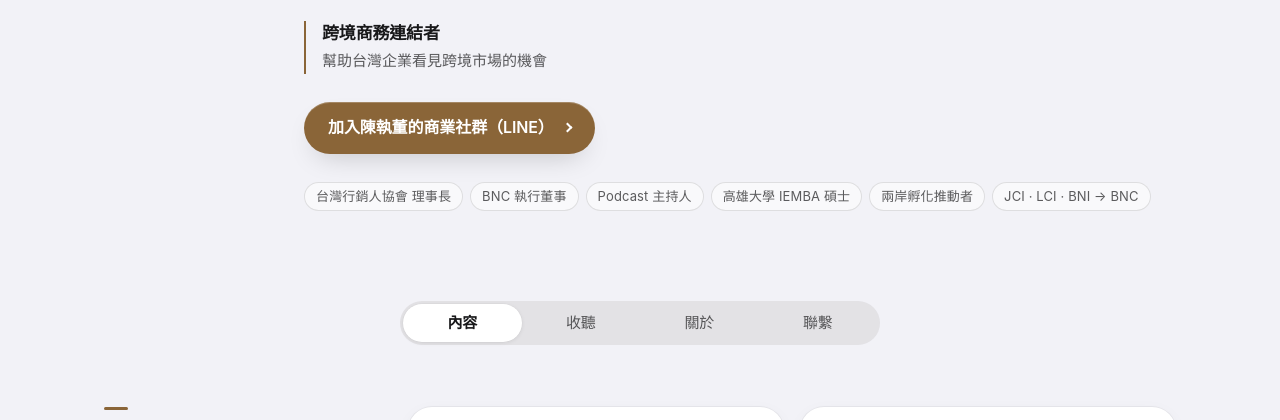
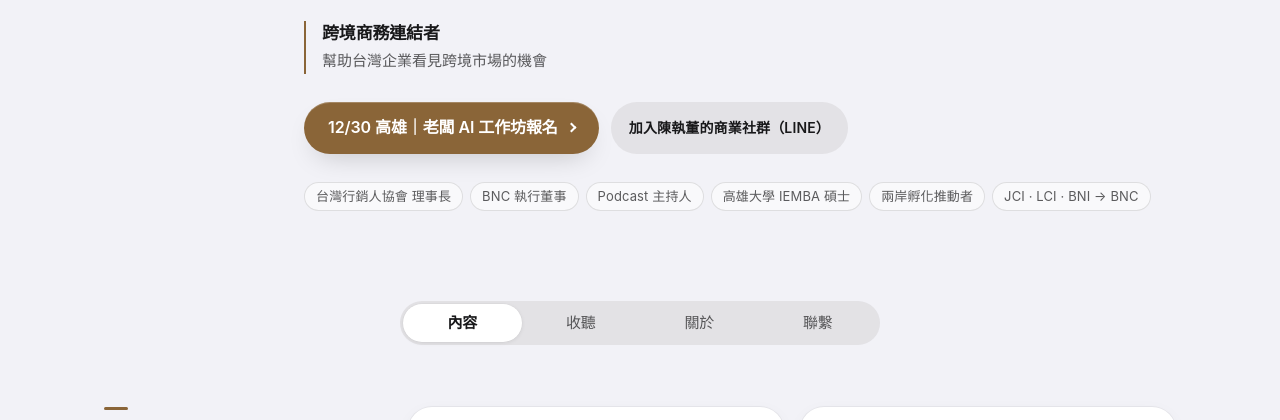
Before and after one commit to edjumptw/me, a plain HTML site: page index.html in a window 1280 px wide. Shown: the part 301-721 px from the top of the page. Drawn offline with Linux system fonts and the light colour scheme.

Commit message:
首頁加 12/30 老闆 AI 工作坊報名按鈕
Co-Authored-By: Claude Opus 5.5 <noreply@anthropic.com>

```diff
--- a/index.html
+++ b/index.html
@@ -296,7 +296,7 @@ img{display:block;max-width:100%}
 @media (hover:hover){.btn.wecom:hover{background:#0756BA}}
 .btn.ghost{background:var(--fill);color:var(--ink);box-shadow:none}
 @media (hover:hover){.btn.ghost:hover{background:var(--line)}}
-.cta-entry{display:flex}
+.cta-entry{display:flex;flex-wrap:wrap;gap:.75rem}
 .hero .cta-entry{margin-top:1.75rem}
 .btn.btn-prominent{
   width:100%;max-width:23.5rem;min-width:0;min-height:3.25rem;padding:.875rem 1.5rem;
@@ -440,7 +440,8 @@ img{display:block;max-width:100%}
   </div>
 
   <div class="cta-entry">
-    <a class="btn btn-prominent press" href="https://line.me/ti/g2/7qQim1WtxNfE2pEp_WWH5THJNdgmu-qiC3qByg" target="_blank" rel="noopener"><span class="zh">加入陳執董的商業社群（LINE）</span><span class="en-text">Join Jump's Business Community (LINE)</span></a>
+    <a class="btn btn-prominent press" href="https://edjumptw.github.io/boss-ai/" target="_blank" rel="noopener"><span class="zh">12/30 高雄｜老闆 AI 工作坊報名</span><span class="en-text">12/30 Kaohsiung · AI Workshop for Business Owners</span></a>
+    <a class="btn ghost press" href="https://line.me/ti/g2/7qQim1WtxNfE2pEp_WWH5THJNdgmu-qiC3qByg" target="_blank" rel="noopener"><span class="zh">加入陳執董的商業社群（LINE）</span><span class="en-text">Join Jump's Business Community (LINE)</span></a>
   </div>
 
   <div class="chips">
```
